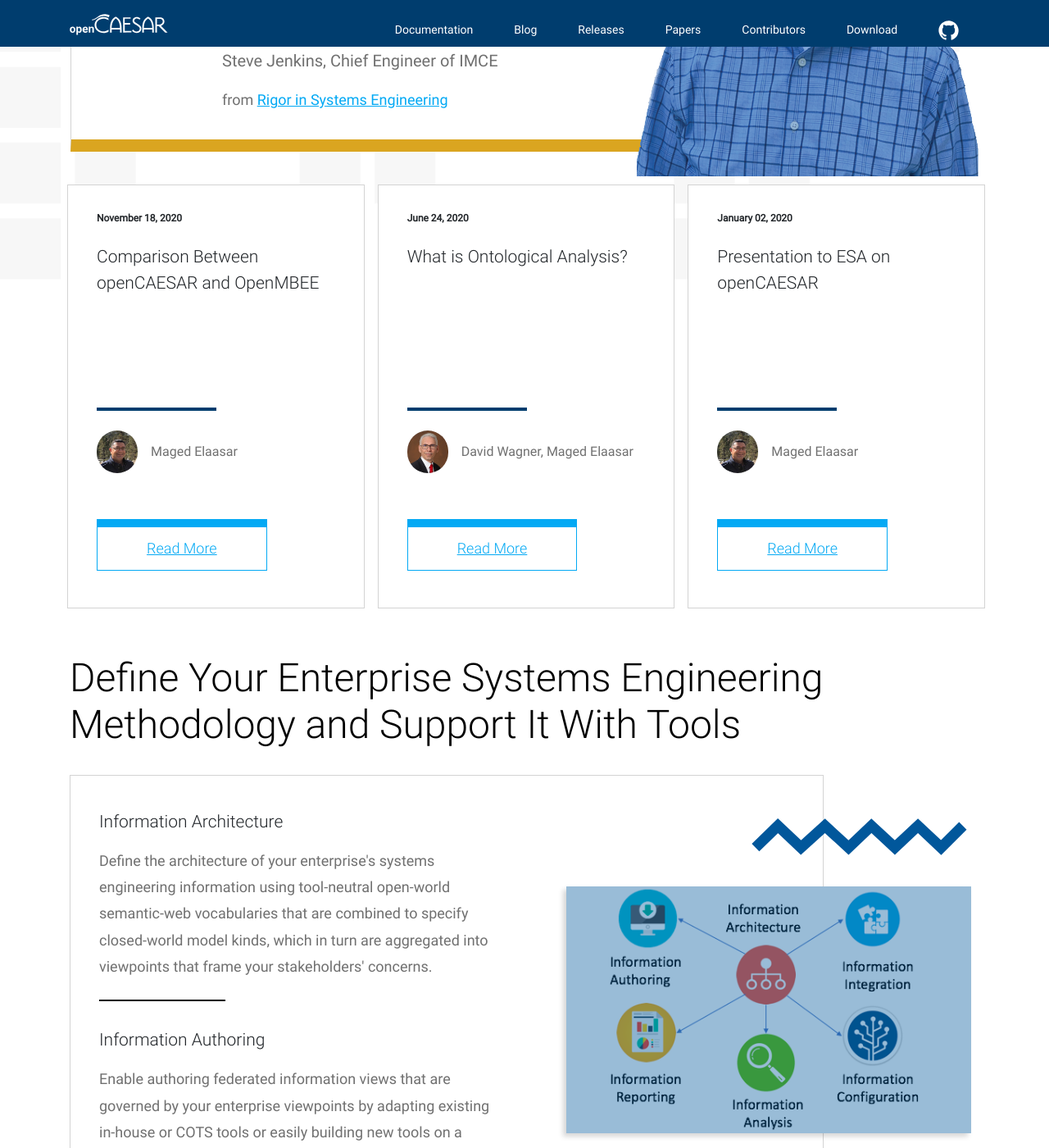
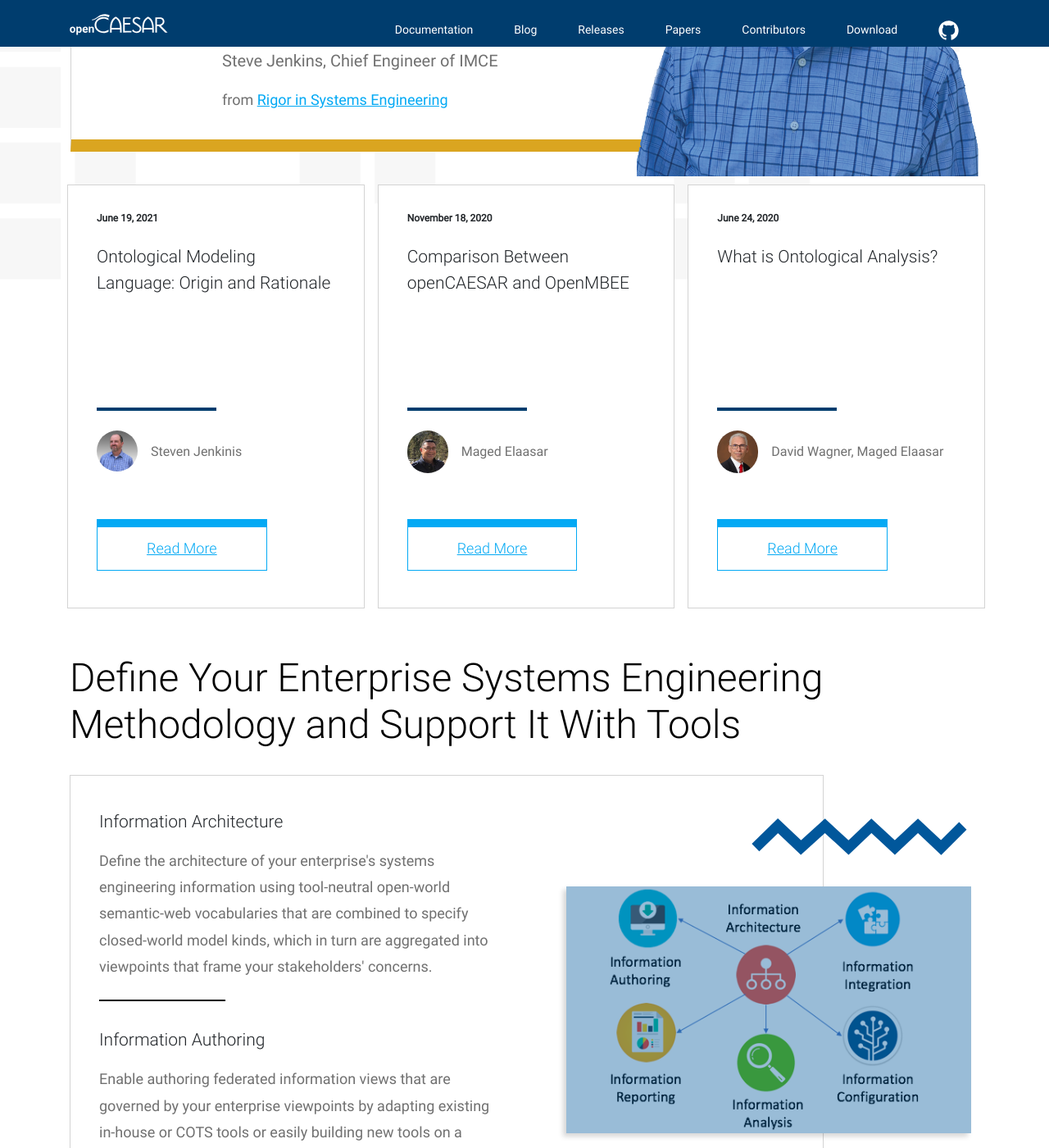
Before and after one commit to opencaesar/opencaesar.github.io, a Jekyll site: the page built from index.html, in a window 1280 px wide and 1400 px high, scrolled down 2762 px. Shown: the whole window at 82% size. Built offline with Jekyll 4.4.1, drawn with Linux system fonts in a browser that asks for light colours; nearby versions of some CDN libraries; some of the changed lines change nothing that is shown.

Commit message:
adding oml rationale blog

````diff
--- /dev/null
+++ b/_posts/2021-06-19-OML-Origin-and-Rationale.md
@@ -0,0 +1,136 @@
+---
+layout: post
+title: "Ontological Modeling Language: Origin and Rationale"
+author: "Steven Jenkinis"
+author_image: stevej.png
+tag: [MBSE, IMCE, CAESAR, OML]
+categories: [IMCE]
+image:
+  feature: oml-full.svg
+  credit: https://opencaesar.io/oml
+---
+
+## Background
+Systems engineering is a knowledge enterprise. Almost everything systems engineers produce and manage is knowledge in some form: stakeholders and concerns, objectives, requirements, system breakdowns, scenarios, test results, etc. A great deal of what we have to say about these things can be expressed in the form of assertions about the types of things (e.g., *Requirement*), their properties (e.g., *requirementId "R.3.4.8”*), and their relationships (e.g., *R.3.4.8 refines R.3.4*).
+
+There is a well-developed theory and a great deal of practical experience around how to manage and exploit knowledge in the form of assertions about types, properties, and relationships from a community that calls itself the Semantic Web. One key product of the [Semantic Web](https://www.w3.org/2001/sw/wiki/Main_Page) is a very general language for representing knowledge in that form, known as [OWL (Web Ontology Language)](https://www.w3.org/2001/sw/wiki/OWL).
+
+OWL is designed to be readable and writable by humans (in the same way that programming languages are) but also to be amenable to machine reasoning. By reasoning here we simply mean drawing all conclusions (and only those conclusions) logically implied by what has been asserted. For example (in OWL Functional Syntax),
+
+```java
+SubClassOf(:Person :Mortal)       // all persons are mortal
+ClassAssertion(:Person :Steve)    // Steve is a person
+```
+logically implies
+
+```java
+ClassAssertion(:Mortal :Steve)    // Steve is mortal
+```
+
+This is a trivial example but the breadth of things you can assert in OWL and the kinds of inferences drawn by OWL reasoners are by no means trivial.
+
+## Knowledge Representation and OWL 2 DL
+It is a fundamental fact that the more [expressive](https://en.wikipedia.org/wiki/Expressive_power_(computer_science)) a language, the more difficult the reasoning for it. If a language is sufficiently expressive, it may be possible to say things in it whose truth or falsity cannot be determined. Such a language is said to be [undecidable](https://en.wikipedia.org/wiki/Undecidable_problem). If we restrict expressivity to preserve decidability, we still may encounter reasoning whose complexity in time and/or space (memory) is such that we cannot expect to get answers to interesting questions from practical computers in a reasonable time.
+
+The current version of OWL (2012) is known as OWL 2. The [OWL 2 Structural Specification](https://www.w3.org/TR/2012/REC-owl2-syntax-20121211/#Introduction) defines the subset of OWL 2 with favorable computational properties grounded in [Description Logic](https://en.wikipedia.org/wiki/Description_logic) (OWL 2 DL).  In a practical sense, OWL 2 DL is the most expressive knowledge representation language anyone knows how to design while still preserving practical reasoning. Real, practical, software [reasoners](https://www.w3.org/2001/sw/wiki/OWL/Implementations#Reasoners) exist for OWL 2 DL. We use them.
+
+There are many things systems engineers care about that are beyond the reasoning power of Description Logic. DL reasoners cannot solve differential equations, for example. But a great deal of what we care about, including the structure of systems of differential-algebraic equations can be expressed in assertions about types, properties, and relationships, and OWL reasoning can help us. In these situations we may use a specialized reasoner (e.g., [Mathematica](https://www.wolfram.com/mathematica/)) to solve a problem, but a DL-based front end can help us construct the problem efficiently and with confidence in its correctness.
+
+The expressivity of OWL 2 DL goes far beyond mere assertions about individuals. You can of course assert facts such as "pss5 is a PowerSwitchSlice" and "pss5 hasReferenceDesignator '2004PSS-5'", but also axioms or rules such as "every PowerSwitchSlice presents 26 2A switches" and "every PowerFunction joins only PowerEndCircuits". The axioms define rules of practice, enforced by reasoners, that help to ensure that what we have said is meaningful because it conforms to our practice doctrine.
+
+There are two immediate benefits to such an approach:
+
+- *reduction* in defects: any invariant that can be encoded in axioms can be checked by machine, as often as required;
+- *enhanced reuse*: knowledge expressed using stable international standards with solid formal underpinnings retains its meaning across organizations and over time.
+
+The Semantic Web also defines a powerful query language called [SPARQL](https://www.w3.org/TR/sparql11-query/). Knowledge expressed in OWL can be stored in databases and retrieved through such queries. The combination of reasoning and SPARQL makes it easy to answer questions like “What requirements may no longer be satisfied if this component fails?”, “How many heaters belong to each assembly in the flight system?”, and “What was the minimum state of charge of Battery B during EDL?”
+
+In summary the Semantic Web provides both powerful theory and practical software technology for dealing with knowledge as a high-value resource.
+
+## OWL and IMCE
+OWL 2 DL (henceforth “OWL”) is extremely useful and we have years of experience using it. During that time we’ve gained some insights about how to use it more effectively.
+
+### Insight 1: Concept vs Aspect
+OWL defines a thing called Class; a Class is a set of individuals. We use Class to define things like Requirement and Interface. Although it’s implicit, what we mean when we define classes like Requirement and Interface is that nothing can be both a Requirement and an Interface. In OWL, if that’s what you mean, you have to say it, either explicitly
+
+```java
+DisjointClasses(:Requirement :Interface)
+```
+
+or implicitly via incompatible constraints.
+
+We also use Class to define things like IdentifiedThing and AggregatedThing. In this case we do not mean that nothing can be both; it makes perfect sense for an aggregate to have an identifier. OWL gives us the low-level tools to distinguish between these use cases, but in practice it is tedious and error-prone to manage large taxonomies with only low-level tools.
+
+In our practice we distinguish between what we call a Concept (e.g., Requirement, Interface) and what we call an Aspect (e.g. IdentifiedThing, AggregatedThing). For Concepts we apply a disjointness management policy that generates disjointness axioms by machine reasoning. For Aspects we do not. Formalizing this distinction has dramatically reduced the effort and error risk of managing taxonomies.
+
+We have five such distinct use cases for OWL Class.
+
+### Insight 2: Object Property Reification
+In OWL we can say a camera acquires an image like this
+
+```java
+ObjectPropertyAssertion(:acquires :camera :image)
+```
+
+The assertion itself has no identity, which means we can’t say anything about it. It would be useful, however to be able to express "Requirement *R.x.y* specifies that the camera shall acquire an image", i.e., to state a functional requirement. It’s possible, using a technique called reification, to create a named individual to represent the condition that the camera acquires an image in such a way that implies the assertion above--in which  a reasoner will conclude that. Because the reification itself has an identity, and we can make that the target of another assertion like this
+
+```java
+ObjectPropertyAssertion(:specifies :R.x.y :camera_acquires_image)
+```
+
+This reification technique is extremely useful and we have incorporated it into our practice; nearly every relationship is reified.
+
+There’s nothing particularly deep about reification. It’s using the standard expressivity of OWL in a repeatable pattern to convey the meaning we want. But it is, again, tedious and error-prone to do manually.
+
+## Insights To Patterns and a Framework
+The insights above led to our adopting patterns for modeling in OWL. In essence, adopting a pattern is an agreement to reject all models that do not conform to it. This is no different from adopting a coding style standard for a programming language. By doing so, an organization narrows the space of acceptable programs to those that are not only correct according to the language specification but also adhere to the prescribed style.
+
+Over a period of years, with hard-won experience, we adopted a set of approximately fifty high-level patterns, along with a similar number of reusable sub-patterns. Taken together, these patterns represent the rules of our modeling practice. We want to ensure that our models always conform to our patterns; a good way to do that is to use software that ensures our models are correct by construction.
+
+The obvious way to do this is to use object-oriented software practices and create a software class for each pattern. The methods of each pattern can enforce correctness, including the production of all required expressions when converting to OWL for reasoning and query. And in fact, we originally called our software OMF: Ontological Modeling Framework. It was just a set of APIs for building OWL models that conform to our patterns. This shouldn’t be in the least controversial. It’s a textbook example of object-oriented software in action.
+
+## Ontological Modeling Language
+Once we have all these useful classes, it turns out to be useful to persist them as external objects, not only in-memory code and data. This is precisely analogous to using JSON or YAML to externalize a software object.
+
+We implemented OMF using well-established and widely-used software infrastructure, particularly the [Eclipse Modeling Framework (EMF)](https://www.eclipse.org/modeling/emf/). EMF provides various serializations for external persistence, including [XML Metadata Interface (XMI)](https://en.wikipedia.org/wiki/XML_Metadata_Interchange). XMI is not a human-friendly format, but using Eclipse [Xtext](https://www.eclipse.org/Xtext/), it is straightforward to add grammars for other representations that are more natural for humans to read and write. We did this and produced the language we call [Ontological Modeling Language (OML)](http://www.opencaesar.io/oml/).
+
+Here's an illustration. In systems engineering it's often important to allocate function to performer. To define a relation to allow us to say *X performs Y* or *Y isPerformedBy X* in OWL Functional Syntax (using the reification pattern above) requires the following:
+
+```
+Declaration(Class(:Performs))
+Declaration(ObjectProperty(:hasPerformsSource))
+Declaration(ObjectProperty(:hasPerformsTarget))
+Declaration(ObjectProperty(:isPerformedBy))
+Declaration(ObjectProperty(:performs))
+FunctionalObjectProperty(:hasPerformsSource)
+ObjectPropertyDomain(:hasPerformsSource :Performs)
+ObjectPropertyRange(:hasPerformsSource :PerformingElement)
+FunctionalObjectProperty(:hasPerformsTarget)
+InverseFunctionalObjectProperty(:hasPerformsTarget)
+ObjectPropertyDomain(:hasPerformsTarget :Performs)
+ObjectPropertyRange(:hasPerformsTarget :Function)
+InverseFunctionalObjectProperty(:performs)
+AsymmetricObjectProperty(:performs)
+IrreflexiveObjectProperty(:performs)
+ObjectPropertyDomain(:performs :PerformingElement)
+ObjectPropertyRange(:performs :Function)
+DLSafeRule(Annotation(rdfs:label "performs derivation") Body(ObjectPropertyAtom(:hasPerformsTarget Variable(<urn:swrl#r>) Variable(<urn:swrl#t>)) ObjectPropertyAtom(:hasPerformsSource Variable(<urn:swrl#r>) Variable(<urn:swrl#s>)))Head(ObjectPropertyAtom(:performs Variable(<urn:swrl#s>) Variable(<urn:swrl#t>))))
+InverseObjectProperties(:isPerformedBy :performs)
+```
+
+To accomplish the same in OML text syntax requires merely:
+
+```
+relation entity Performs [
+    from PerformingElement
+    to Function
+    forward performs
+    reverse isPerformedBy
+    inverse functional
+    asymmetric
+    irreflexive
+]
+```
+
+## Conclusion
+In summary, we did not design a new language in the ordinary sense of that phrase. We are committed, and have been from the beginning, to OWL 2 DL. We discovered that it was hard to conform to our modeling rules without tooling support. We developed that tooling, and it dramatically improved both the speed of modeling and the quality of our models. One feature of that tooling, which required little effort to develop, is a more concise and human-friendly high-level external representation we call [OML](http://www.opencaesar.io/oml/).
--- a/_sass/bootstrap/_code.scss
+++ b/_sass/bootstrap/_code.scss
@@ -32,12 +32,17 @@
   display: block;
   font-size: $code-font-size;
   color: $pre-color;
+  overflow-x: auto;
 
   // Account for some code outputs that place code tags in pre tags
   code {
     font-size: inherit;
     color: inherit;
     word-break: normal;
+    background-color: #eee;
+    border: 1px solid #999;
+    display: block;
+    padding: 20px;
   }
 }
 
````
Also changed, not shown: assets/img/oml-full.svg (added).
